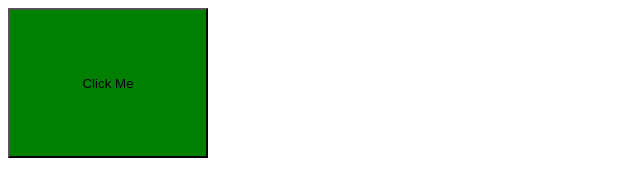
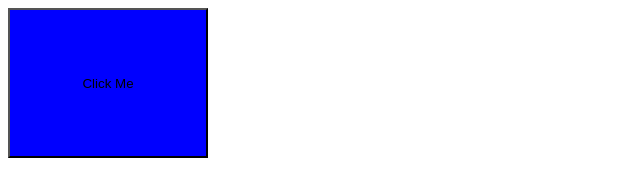
Before and after one commit to TSpencer21/Web-Dev, a plain HTML site: page index.html in a window 1280 px wide. Shown: the whole page, without its empty margins (0-640 px from the left). Drawn offline with Linux system fonts and the light colour scheme.

Commit message:
changed color

```diff
--- a/index.html
+++ b/index.html
@@ -7,11 +7,11 @@
             width: 200px;
             height: 150px;
             font-size: 24 px;
-            background-color: green;
+            background-color: blue;
         }
 
         button:hover {
-            background-color: orange;
+            background-color: purple;
             font-size: 50px;
         }
     </style>
```
